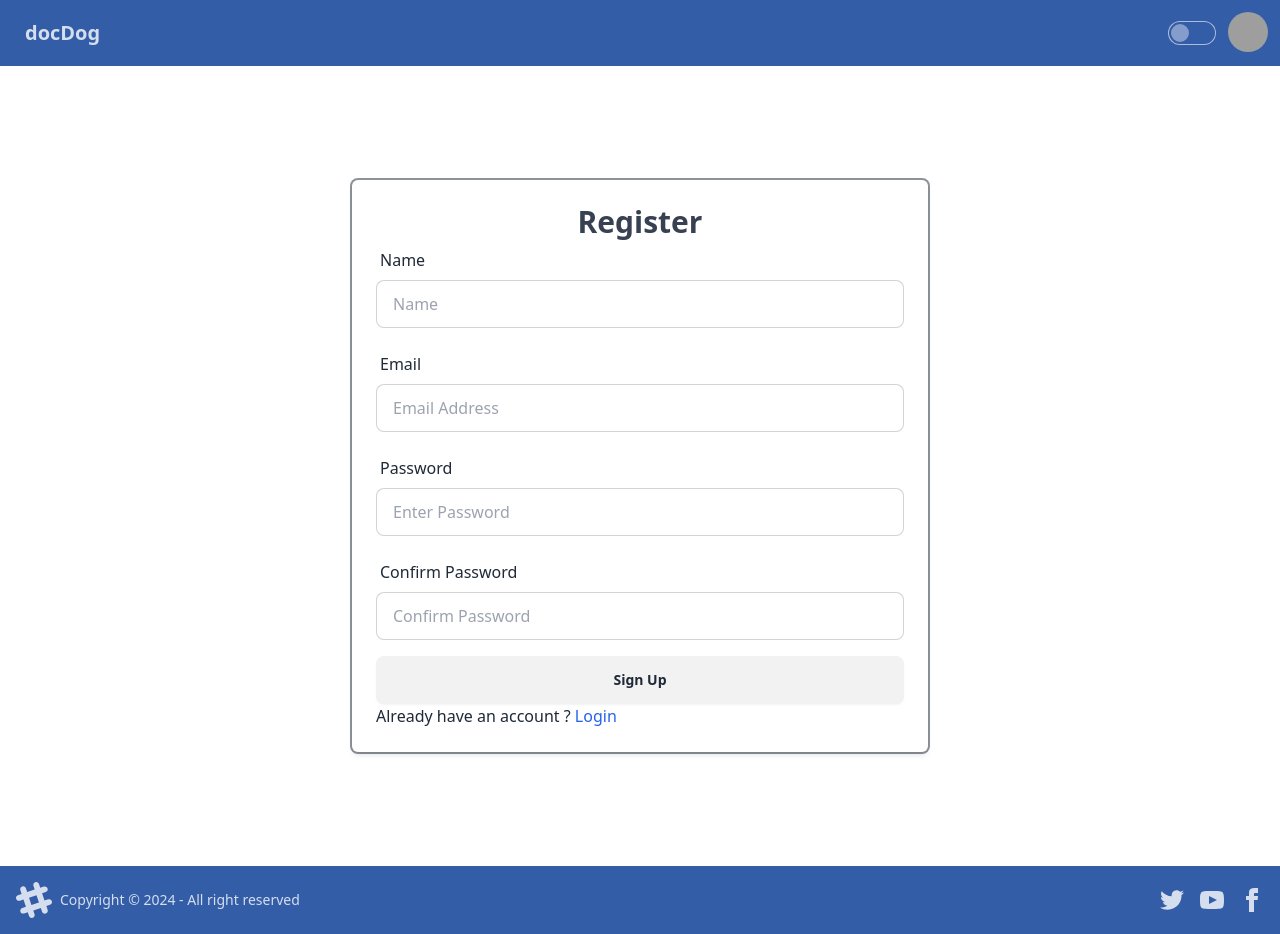
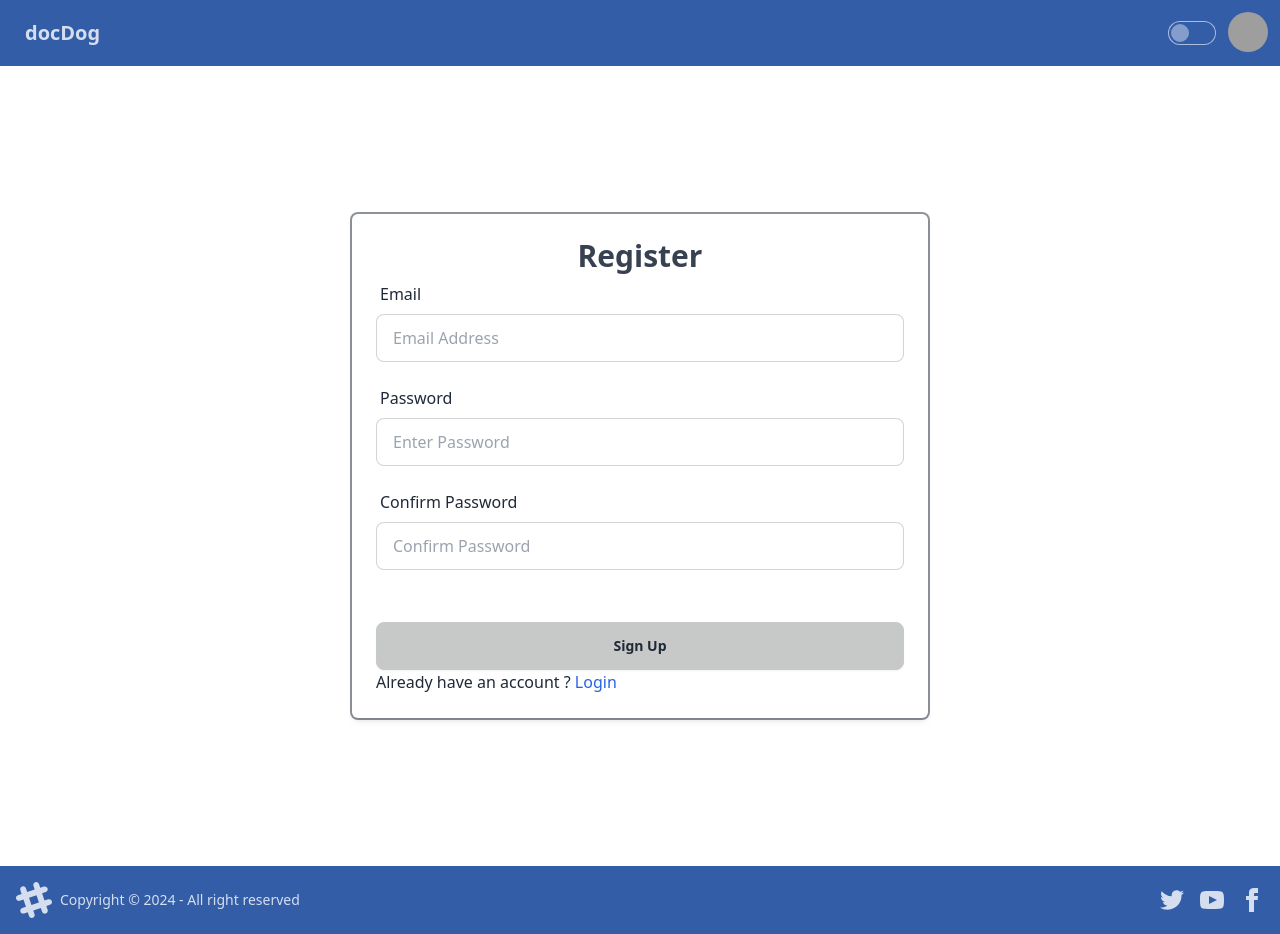
Before and after one commit to krzysztoffila/docDog, a Vue app: page /register in a window 1280 px wide. Built offline with nearby package versions, Linux system fonts and the light colour scheme; grey boxes are pictures that could not be loaded.

Commit message:
simple validation in register component

```diff
--- a/src/views/user/register/RegisterUser.vue
+++ b/src/views/user/register/RegisterUser.vue
@@ -7,22 +7,13 @@
       class="w-full p-6 m-auto bg-white rounded-md shadow-md ring-2 ring-gray-800/50 lg:max-w-xl"
     >
       <h1 class="text-3xl font-semibold text-center text-gray-700">Register</h1>
-      <form class="space-y-4">
-        <div>
-          <label class="label">
-            <span class="text-base label-text">Name</span>
-          </label>
-          <input
-            type="text"
-            placeholder="Name"
-            class="w-full input input-bordered"
-          />
-        </div>
+      <form @submit.prevent="registerUser" class="space-y-4">
         <div>
           <label class="label">
             <span class="text-base label-text">Email</span>
           </label>
           <input
+            v-model="email"
             type="text"
             placeholder="Email Address"
             class="w-full input input-bordered"
@@ -33,6 +24,7 @@
             <span class="text-base label-text">Password</span>
           </label>
           <input
+            v-model="password"
             type="password"
             placeholder="Enter Password"
             class="w-full input input-bordered"
@@ -43,13 +35,19 @@
             <span class="text-base label-text">Confirm Password</span>
           </label>
           <input
+            v-model="confirmPassword"
             type="password"
             placeholder="Confirm Password"
             class="w-full input input-bordered"
           />
         </div>
+        <div style="height: 20px">
+          <p class="text-red-800" v-show="password !== confirmPassword">
+            Hasła nie są poprawne
+          </p>
+        </div>
         <div>
-          <button class="btn btn-block">Sign Up</button>
+          <button class="btn btn-block" :class="signUpBtnClass">Sign Up</button>
         </div>
 
         <router-link to="/login">
@@ -64,7 +62,37 @@
 </template>
 
 <script>
-export default {};
+export default {
+  data() {
+    return {
+      email: "",
+      password: "",
+      confirmPassword: "",
+      passwordsValid: false,
+    };
+  },
+  computed: {
+    signUpBtnClass() {
+      return this.password !== this.confirmPassword
+        ? "btn-disabled"
+        : "btn-active";
+    },
+  },
+  methods: {
+    registerUser() {
+      const registeredData = {
+        email: this.email,
+        password: this.password,
+        confirmPassword: this.confirmPassword,
+      };
+      const { email, password, confirmPassword } = registeredData;
+      alert(`DATA: ${email}, ${password}, ${confirmPassword}`);
+    },
+    isValid() {
+      this.passwordsValid = !this.passwordsValid;
+    },
+  },
+};
 </script>
 
 <style></style>
```
Also changed, not shown: TODO.txt (added).
